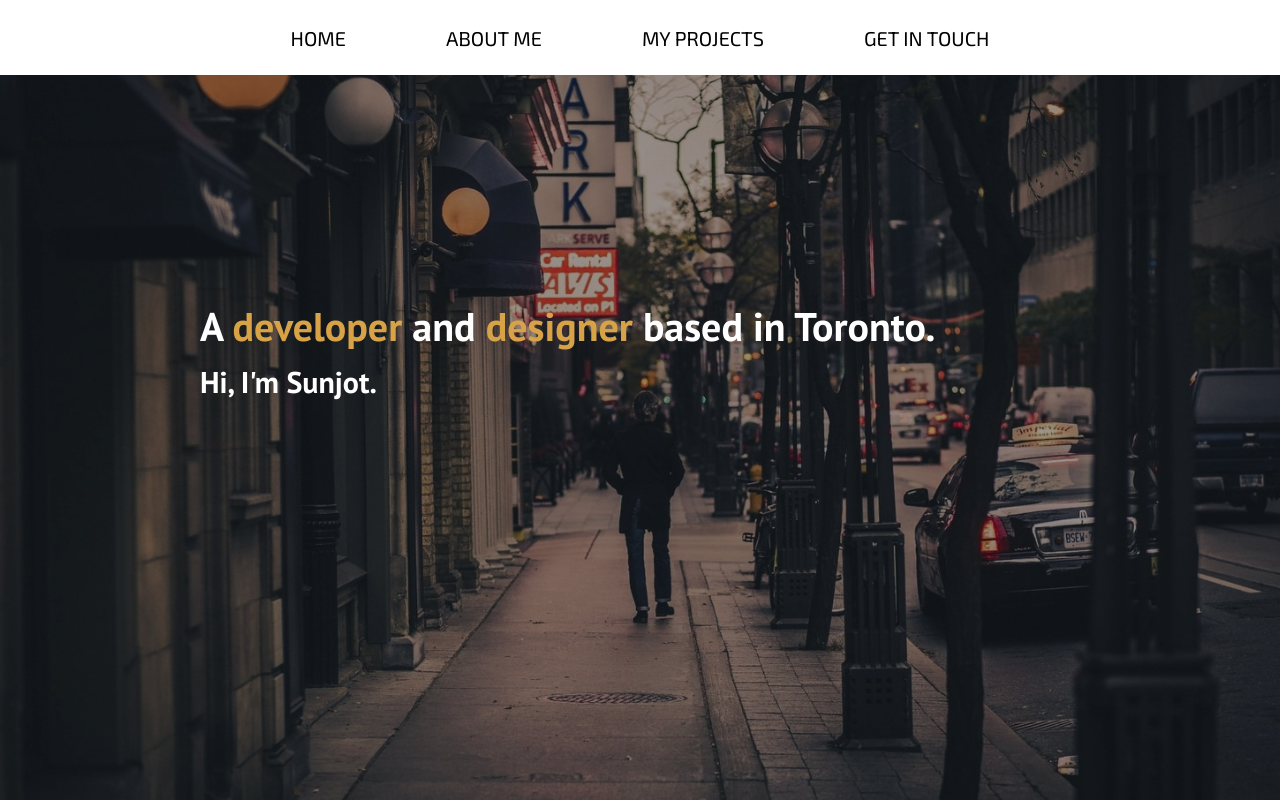
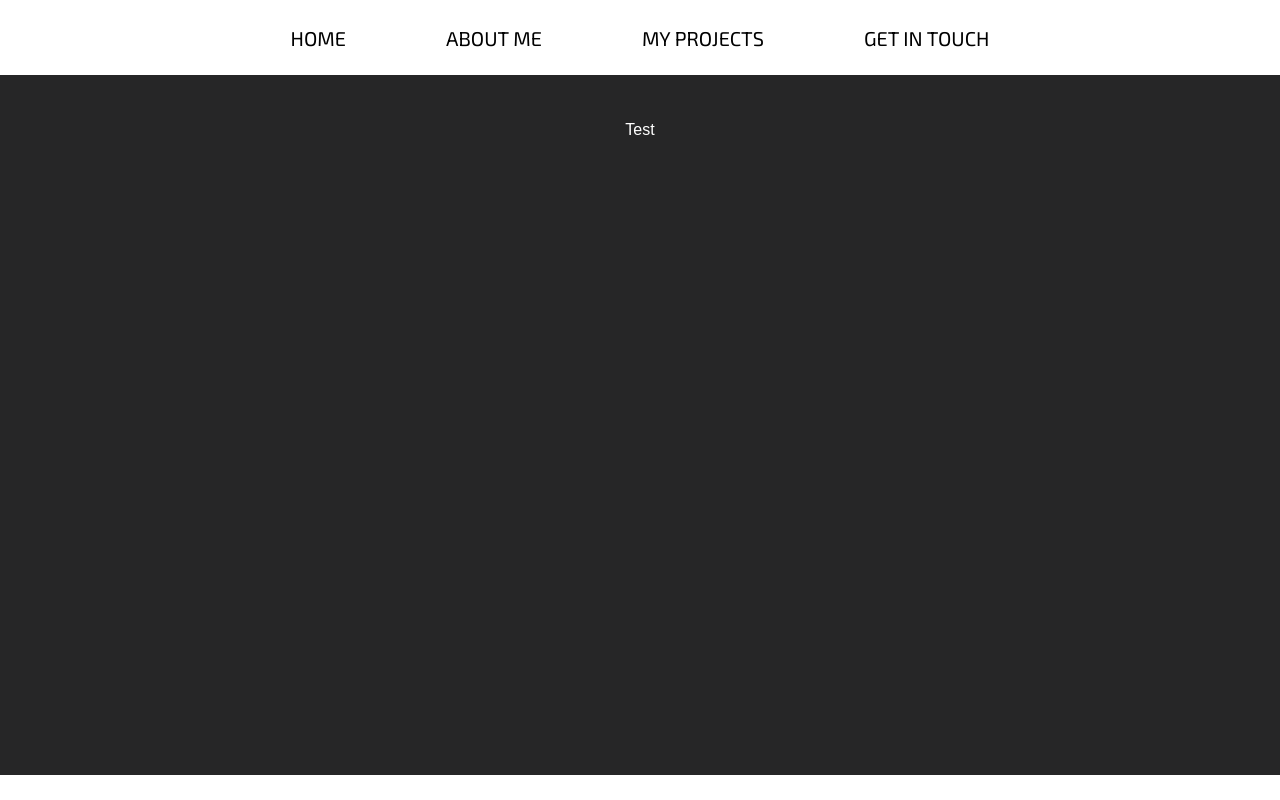
Before and after one commit to Sunjot/Portfolio, a React (Create React App) app: page / in a window 1280 px wide. Both pictures are taken after a click on the element "MY PROJECTS". Built offline with nearby package versions, Linux system fonts and the light colour scheme; a web font is replaced by a local one.

Commit message:
moved all sections under single wrapper, added projects comp

```diff
--- a/src/App.js
+++ b/src/App.js
@@ -2,7 +2,7 @@ import React, { Component } from 'react';
 import './Stylesheets/App.css';
 import Header from './Components/Header';
 import Intro from './Components/Intro';
-import Me from './Components/Me';
+import Wrapper from './Components/Wrapper';
 import { BrowserRouter as Router, Route } from 'react-router-dom';
 import { CSSTransitionGroup } from 'react-transition-group';
 
@@ -13,17 +13,14 @@ class App extends Component {
 
     this.state = {
       compChoice: "intro",
-      introAnim: "",
-      meAnim: ""
+      introAnim: ""
     };
   }
 
   selectComp = (c) => {
-
-    if (this.state.compChoice === "intro" && c === "me") {
+    if (this.state.compChoice === "intro") {
       this.setState({
-        introAnim: "intro-out", // activates animation for leaving intro comp
-        meAnim: "me-act" // activates divider animation for entering me comp
+        introAnim: "intro-out" // activates animation for leaving intro comp
       });
 
       setTimeout(() => { // delay the render so the intro animation can finish before rending me comp
@@ -32,11 +29,15 @@ class App extends Component {
         });
       }, 1000);
     }
-    if (this.state.compChoice === "me" && c === "intro") {
+    if (c === "intro") {
       this.setState({
         introAnim: "intro-in", // activates animation for entering intro comp
-        compChoice: c, // no delay in rendering bc intro comp has no critical leaving animation
-        meAnim: "me-off" // animation to collapse divider
+        compChoice: c
+      });
+    }
+    if (c !== "intro" && this.state.compChoice !== "intro") {
+      this.setState({
+        compChoice: c
       });
     }
   }
@@ -48,7 +49,7 @@ class App extends Component {
         { this.state.compChoice === "intro" &&
           <Intro anim={this.state.introAnim}/>
         }
-        <Me activate={this.state.meAnim}/>
+        <Wrapper section={this.state.compChoice}/>
       </div>
     );
   }
--- /dev/null
+++ b/src/Components/Projects.js
@@ -0,0 +1,13 @@
+import React, { Component } from 'react';
+
+class Projects extends Component {
+  render() {
+    return (
+      <div id="projects">
+        <p>Test</p>
+      </div>
+    );
+  }
+}
+
+export default Projects;
--- /dev/null
+++ b/src/Components/Wrapper.js
@@ -0,0 +1,53 @@
+import React, { Component } from 'react';
+import Me from './Me';
+import Projects from './Projects';
+
+class Wrapper extends Component {
+
+  constructor() {
+    super();
+
+    this.state = {
+      currentSec: "",
+      meDivider: ""
+    }
+  }
+
+  componentWillReceiveProps(nextProps) {
+
+    if (this.props.section !== "me" && nextProps.section === "me") {
+      this.setState({
+        currentSec: "me",
+        meDivider: "act-div"
+      });
+    }
+    if (this.props.section !== "projects" && nextProps.section === "projects") {
+      this.setState({
+        currentSec: "projects"
+      });
+    }
+    if (this.props.section !== "intro" && nextProps.section === "intro") {
+      setTimeout(() => {
+        this.setState({
+          currentSec: ""
+        });
+      }, 1000);
+    }
+  }
+
+  render() {
+
+    return (
+      <div id="wrapper">
+        {this.state.currentSec === "me" &&
+          <Me activate={this.state.meDivider}/>
+        }
+        {this.state.currentSec === "projects" &&
+          <Projects/>
+        }
+      </div>
+    );
+  }
+}
+
+export default Wrapper;
--- a/src/Stylesheets/App.css
+++ b/src/Stylesheets/App.css
@@ -90,7 +90,8 @@ html, body {
   width: 100%;
   background-color: #e0dbd2;
   color: white;
-  z-index: 9; }
+  z-index: 9;
+  position: absolute; }
   #intro #intro-cover {
     width: 100%;
     height: 100vh;
@@ -140,7 +141,7 @@ html, body {
 
 @keyframes slideout {
   from {
-    transform: translateX(0); }
+    transform: translateX(0%); }
   to {
     transform: translateX(-100%); } }
 
@@ -178,7 +179,7 @@ html, body {
   100% {
     color: #d8a347; } }
 
-#me {
+#wrapper {
   display: flex;
   flex-direction: column;
   justify-content: flex-start;
@@ -193,6 +194,17 @@ html, body {
   z-index: 5;
   color: white;
   top: 0; }
+
+#me {
+  display: flex;
+  flex-direction: column;
+  justify-content: flex-start;
+  align-items: center;
+  background-color: #262627;
+  width: 100%;
+  animation: fadein 1.5s;
+  animation-delay: 0s;
+  animation-fill-mode: forwards; }
   #me .title {
     display: flex;
     flex-direction: column;
@@ -206,8 +218,10 @@ html, body {
     #me .title .divider {
       height: 5px;
       background-color: #d8a347;
-      border-radius: 1px; }
-    #me .title #me-act {
+      border-radius: 1px;
+      width: 1px;
+      opacity: 0; }
+    #me .title #act-div {
       animation: dividerExpand 1s;
       animation-delay: 0.5s;
       animation-fill-mode: forwards; }
@@ -225,15 +239,28 @@ html, body {
 
 @keyframes dividerExpand {
   from {
-    width: 0px; }
+    transform: scaleX(1);
+    opacity: 0; }
   to {
-    width: 100px; } }
+    transform: scaleX(100);
+    opacity: 1; } }
 
 @keyframes dividerCollapse {
   from {
-    width: 100px; }
+    transform: scaleX(100); }
   to {
-    width: 0px; } }
+    transform: scaleX(1); } }
+
+#projects {
+  display: flex;
+  flex-direction: column;
+  justify-content: flex-start;
+  align-items: center;
+  background-color: #262627;
+  width: 100%;
+  animation: fadein 1.5s;
+  animation-delay: 0s;
+  animation-fill-mode: forwards; }
 
 @media (min-width: 0px) {
   #intro #intro-cover {
--- a/src/Stylesheets/App.scss
+++ b/src/Stylesheets/App.scss
@@ -111,6 +111,7 @@ html, body {
   background-color: #e0dbd2;
   color: white;
   z-index: 9;
+  position: absolute;
 
   #intro-cover {
     width: 100%;
@@ -161,7 +162,7 @@ html, body {
 }
 
 @keyframes slideout {
-  from { transform: translateX(0); }
+  from { transform: translateX(0%); }
   to { transform: translateX(-100%); }
 }
 
@@ -188,9 +189,9 @@ html, body {
   100% { color: #d8a347; }
 }
 
-// Me component
+// Wrapper Component
 
-#me {
+#wrapper {
   @include flex(column, flex-start, center);
   background-color: #262627;
   width: 100%;
@@ -202,6 +203,15 @@ html, body {
   z-index: 5;
   color: white;
   top: 0;
+}
+
+// Me component
+
+#me {
+  @include flex(column, flex-start, center);
+  background-color: #262627;
+  width: 100%;
+  @include animate(fadein, 1.5s, 0s, forwards);
 
   .title {
     @include flex(column, center, center);
@@ -217,9 +227,11 @@ html, body {
       height: 5px;
       background-color: #d8a347;
       border-radius: 1px;
+      width: 1px;
+      opacity: 0;
     }
 
-    #me-act {
+    #act-div {
       @include animate(dividerExpand, 1s, 0.5s, forwards);
     }
 
@@ -239,13 +251,28 @@ html, body {
 }
 
 @keyframes dividerExpand {
-  from { width: 0px; }
-  to { width: 100px; }
+  from {
+    transform: scaleX(1);
+    opacity: 0;
+  }
+  to {
+    transform: scaleX(100);
+    opacity: 1;
+  }
 }
 
 @keyframes dividerCollapse {
-  from { width: 100px; }
-  to { width: 0px; }
+  from { transform: scaleX(100); }
+  to { transform: scaleX(1); }
+}
+
+// Projects component
+
+#projects {
+  @include flex(column, flex-start, center);
+  background-color: #262627;
+  width: 100%;
+  @include animate(fadein, 1.5s, 0s, forwards);
 }
 
 // Media queries
```
